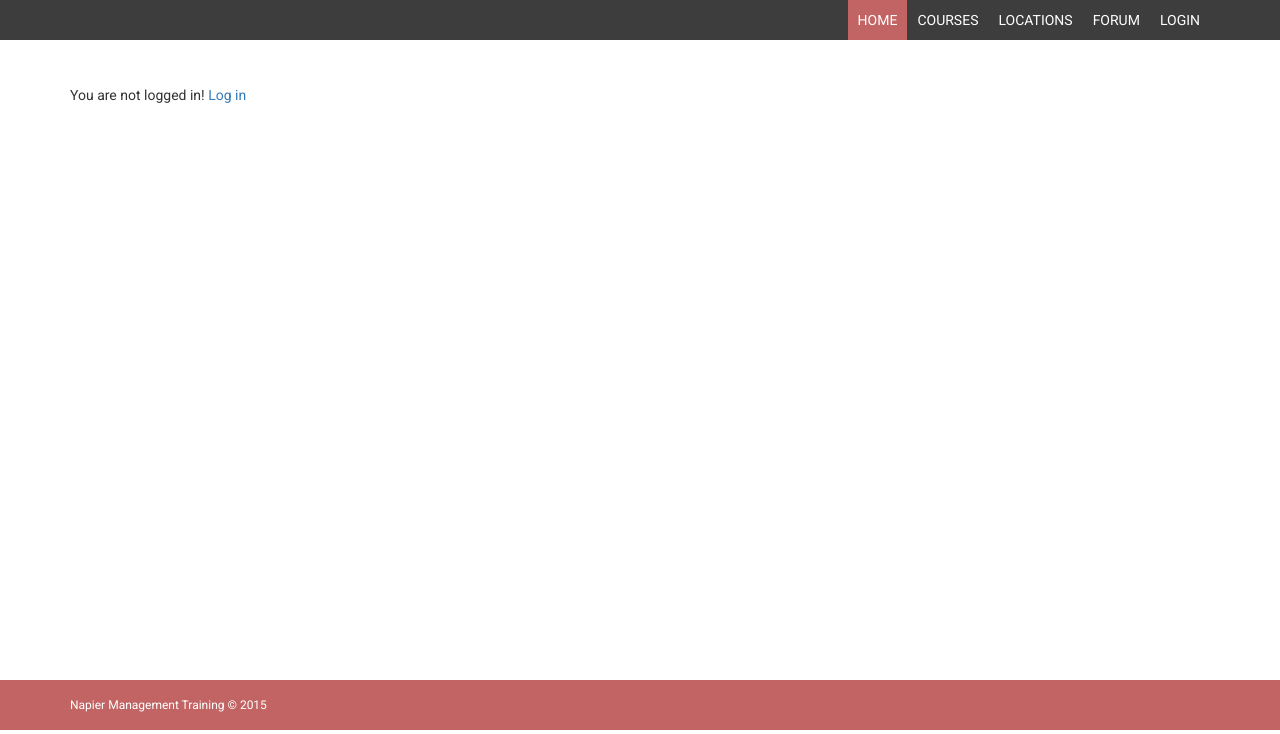
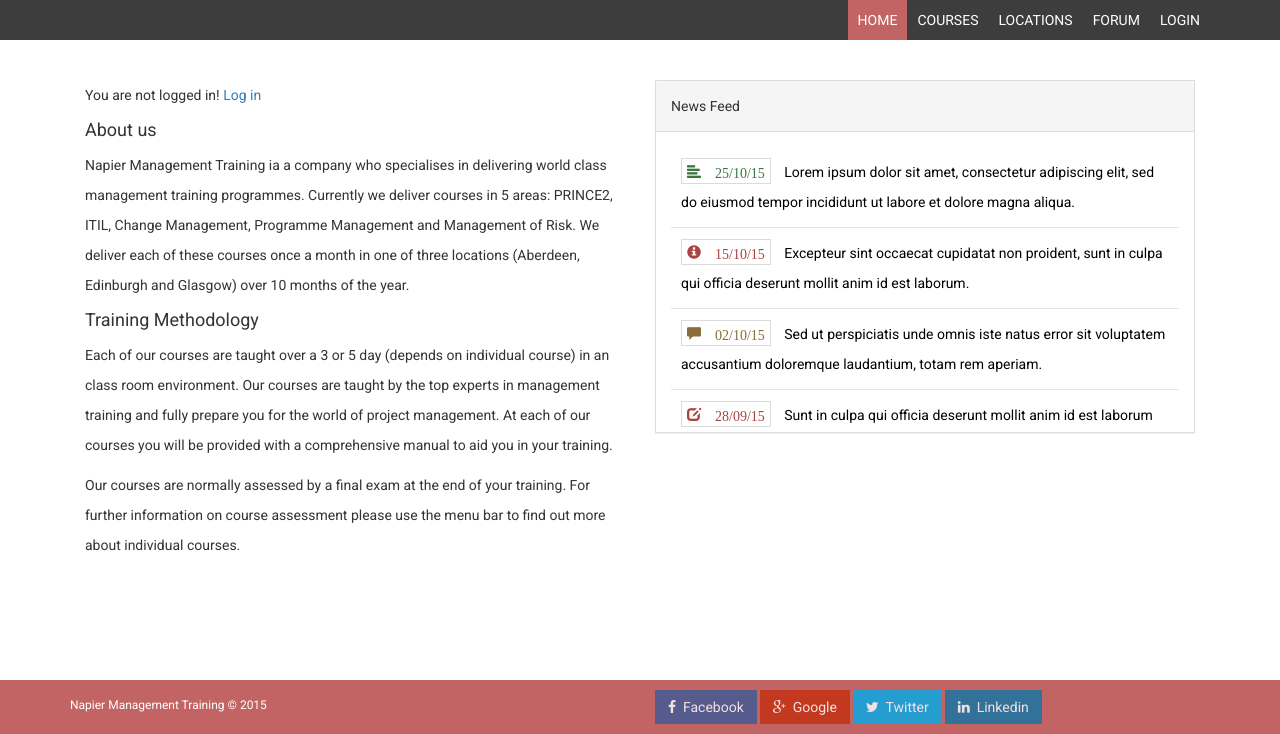
Before and after one commit to dooglz/MOSP15G8, a PHP site: page / in a window 1280 px wide. Shown: the part 95-829 px from the top of the page. Run offline with PHP 8.4, Linux system fonts and the light colour scheme.

Commit message:
Home page stuff, social media in the footer.

```diff
--- a/index.php
+++ b/index.php
@@ -2,15 +2,83 @@
   $activePage = "home";
 	include('preContent.php');
 	require("common.php");
-
-	if(empty($_SESSION['user']))  {
-		echo "You are not logged in! <a href=\"logIn.php\">Log in</a>";
-	} else {
-		include('userHome.php');
-	}
 ?>
 
 
+<div class="col-md-6">
+  <?php
+    if(empty($_SESSION['user']))  {
+      echo "You are not logged in! <a href=\"logIn.php\">Log in</a>";
+    } else {
+      include('userHome.php');
+    }
+  ?>
+  <h4>About us</h4>
+  <p>
+    Napier Management Training ia a company who specialises in delivering world class management training programmes.
+    Currently we deliver courses in 5 areas: PRINCE2, ITIL, Change Management, Programme Management and Management of Risk.
+    We deliver each of these courses once a month in one of three locations (Aberdeen, Edinburgh and Glasgow) over 10 months of the year.
+  </p>
+  <h4>Training Methodology</h4>
+  <p>
+    Each of our courses are taught over a 3 or 5 day (depends on individual course) in an class room environment.
+    Our courses are taught by the top experts in management training and fully prepare you for the world of project management.
+    At each of our courses you will be provided with a comprehensive manual to aid you in your training.
+  </p>
+  <p>
+    Our courses are normally assessed by a final exam at the end of your training.
+    For further information on course assessment please use the menu bar to find out more about individual courses.
+  </p>
+</div>
+<div class="col-md-6">
+    <div class="notice-board">
+        <div class="panel panel-default">
+            <div class="panel-heading">
+                News Feed
+            </div>
+            <div class="panel-body" style="max-height: 300px;  overflow: scroll;">
+                <ul>
+                    <li>
+                        <a href="#">
+                            <span class="glyphicon glyphicon-align-left text-success"> 25/10/15</span>
+                            Lorem ipsum dolor sit amet, consectetur adipiscing elit, sed do eiusmod tempor incididunt ut labore et dolore magna aliqua.
+                        </a>
+                    </li>
+                    <li>
+                        <a href="#">
+                            <span class="glyphicon glyphicon-info-sign text-danger"> 15/10/15</span>
+                            Excepteur sint occaecat cupidatat non proident, sunt in culpa qui officia deserunt mollit anim id est laborum.
+                        </a>
+                    </li>
+                    <li>
+                        <a href="#">
+                            <span class="glyphicon glyphicon-comment text-warning"> 02/10/15</span>
+                            Sed ut perspiciatis unde omnis iste natus error sit voluptatem accusantium doloremque laudantium, totam rem aperiam.
+                        </a>
+                    </li>
+                    <li>
+                        <a href="#">
+                            <span class="glyphicon glyphicon-edit text-danger"> 28/09/15</span>
+                            Sunt in culpa qui officia deserunt mollit anim id est laborum
+                        </a>
+                    </li>
+                    <li>
+                        <a href="#">
+                            <span class="glyphicon glyphicon-edit text-warning"> 01/09/15</span>
+                            Lorem ipsum dolor sit amet ipsum dolor sit amet
+                        </a>
+                    </li>
+                    <li>
+                        <a href="#">
+                            <span class="glyphicon glyphicon-edit text-success"> 20/08/15</span>
+                            Lorem ipsum dolor sit amet ipsum dolor sit amet
+                        </a>
+                    </li>
+                </ul>
+            </div>
+        </div>
+    </div>
+</div>
 <?php
 	include('postContent.php');
 ?>
--- a/postContent.php
+++ b/postContent.php
@@ -1,19 +1,27 @@
 <?php
     //this executes at the bottom of every page
 ?>
-          </div></div>
+</div>
+</div>
 <footer>
     <div class="container">
         <div class="row">
-                <div class="col-md-12">
+            <div class="col-md-6">
                 Napier Management Training &copy; 2015
             </div>
-
+            <div class="col-md-6">
+                <a href="#" class="btn btn-social btn-facebook">
+                    <i class="fa fa-facebook"></i>&nbsp; Facebook</a>
+                <a href="#" class="btn btn-social btn-google">
+                    <i class="fa fa-google-plus"></i>&nbsp; Google</a>
+                <a href="#" class="btn btn-social btn-twitter">
+                    <i class="fa fa-twitter"></i>&nbsp; Twitter </a>
+                <a href="#" class="btn btn-social btn-linkedin">
+                    <i class="fa fa-linkedin"></i>&nbsp; Linkedin </a>
+            </div>
         </div>
     </div>
 </footer>
-    <!-- FOOTER SECTION END-->
-    <!-- JAVASCRIPT AT THE BOTTOM TO REDUCE THE LOADING TIME  -->
 <!-- CORE JQUERY SCRIPTS -->
 <script src="js/jquery-1.11.1.js"></script>
 </body>
```
Lines whose indentation alone changed are shown as unchanged.
